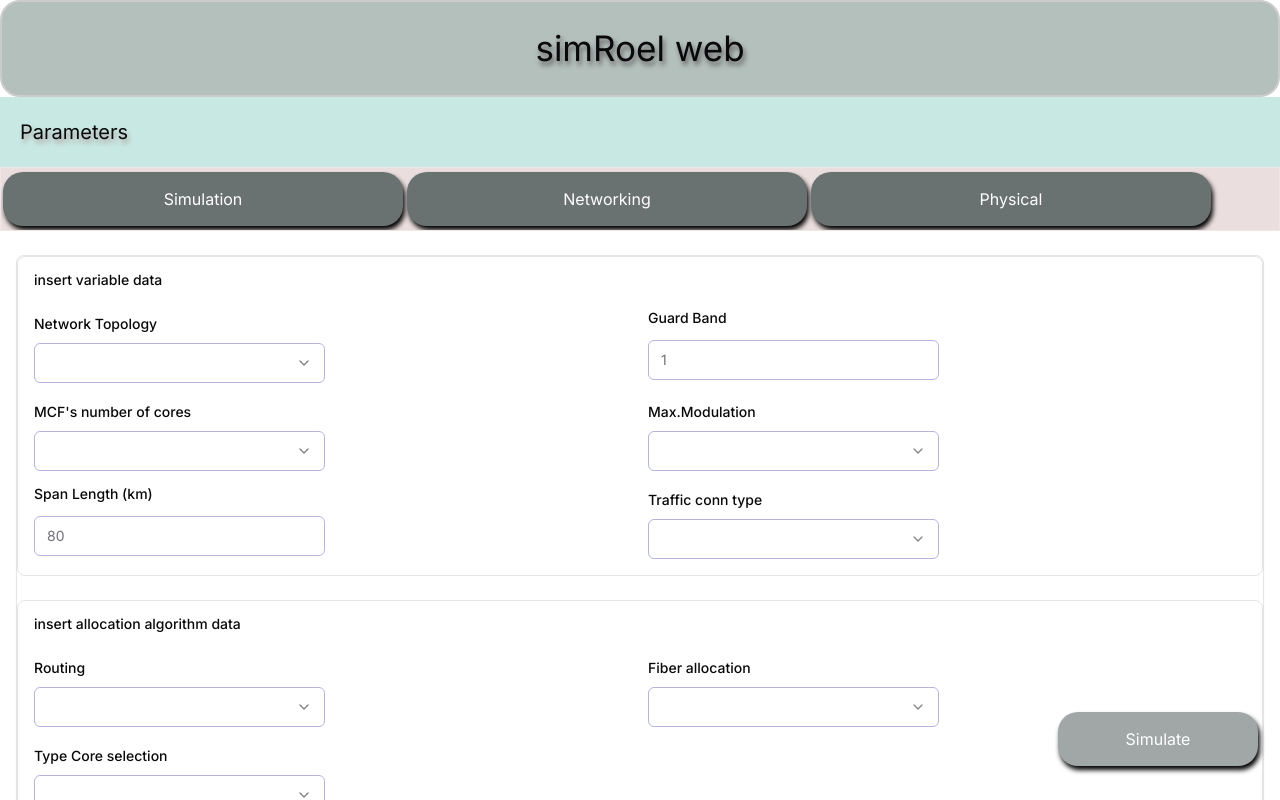
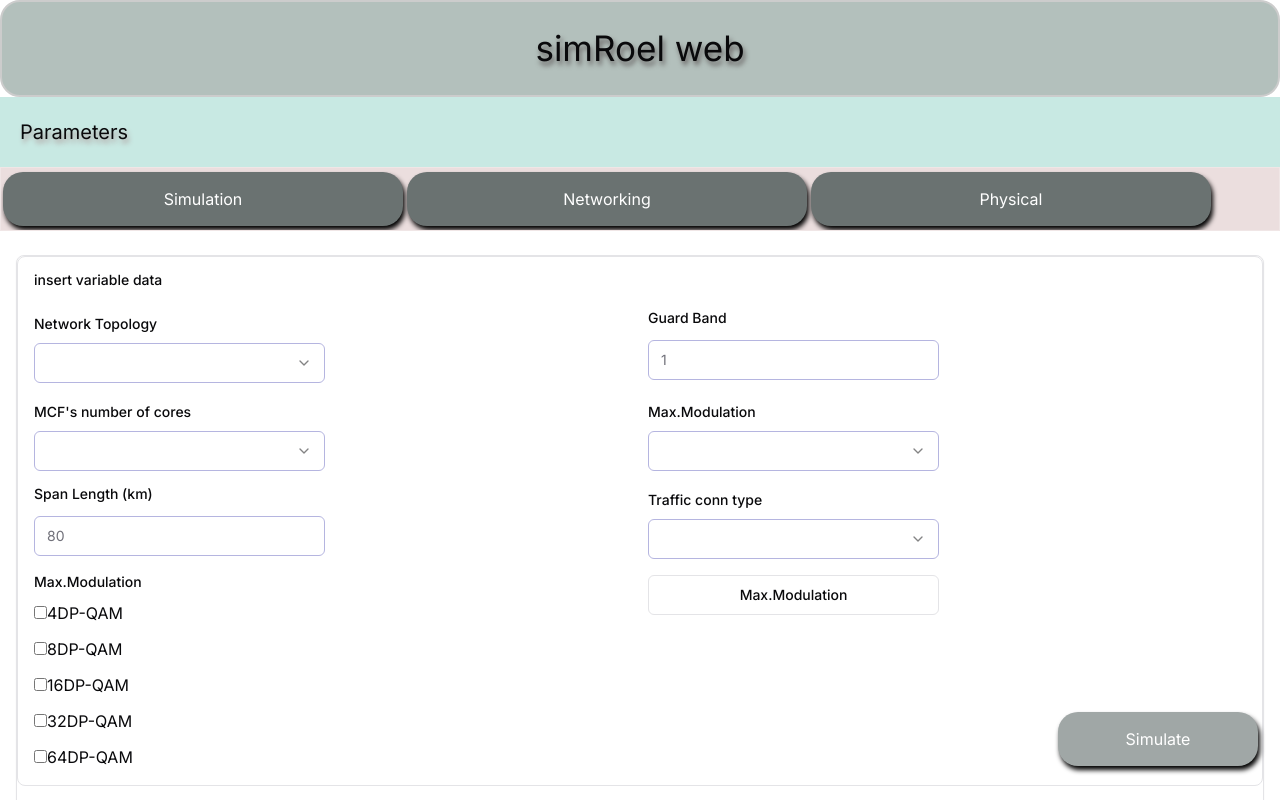
Before and after one commit to Daniloloureiro/simRoel, a Next.js app: page / in a window 1280 px wide. Both pictures are taken after a click on the button "Networking". Shown: the top 800 px of the page. Built offline with nearby package versions, Linux system fonts and the light colour scheme.

Commit message:
adicionamento do load

```diff
--- a/app/Networking.js
+++ b/app/Networking.js
@@ -1,8 +1,16 @@
 /*Pagina para parametros de camada de Rede*/
-import * as React from "react";
+import  React, { useState } from "react";
 import './parameters.css';
 import {useFormContext} from 'react-hook-form';
 import { Button } from "@/components/ui/button"
+import {
+    DropdownMenu,
+    DropdownMenuCheckboxItem,
+    DropdownMenuContent,
+    DropdownMenuLabel,
+    DropdownMenuSeparator,
+    DropdownMenuTrigger,
+  } from "@/components/ui/dropdown-menu"
 import { Textarea } from "@/components/ui/textarea"
 import {
     Card,
@@ -32,7 +40,17 @@ import {
   } from "@/components/ui/form";
 
 export default function Networking() {
-    const {register,control}= useFormContext();
+    const {register,control}= useFormContext({
+        defaultValue:{
+            Modulations:[],
+            options:[],
+        }
+    });
+    const [show4DPQAM, setShow4DPQAM] = useState(false);
+    const [show8DPQAM, setShow8DPQAM] = useState(false);
+    const [show16DPQAM, setShow16DPQAM] = useState(false);
+    const [show32DPQAM, setShow32DPQAM] = useState(false);
+    const [show64DPQAM, setShow64DPQAM] = useState(false);
     return (
         <main className="pt-6 pl-4 pr-4 pb-8">
             <Card className="sm:col-span-2" x-chunk="dashboard-05-chunk-0">
@@ -106,15 +124,15 @@ export default function Networking() {
                                 render={({field})=>(
                                 <FormItem>
                                 <Label htmlFor="Max_Modulation">Max.Modulation</Label>
-                                <Select onValueChange={field.onChange} defaultValue="Max_Modulation">
+                                <Select onValueChange={field.onChange} defaultValue="Max_Modulation" isMuti>
                                     <FormControl>
                                     <SelectTrigger className='input'>
                                         <SelectValue placeholder="Select a option" />
                                     </SelectTrigger>
                                     </FormControl>
                                     <SelectContent >
-                                    <SelectItem value="4">4 DP-QAM</SelectItem>
-                                        <SelectItem value="8">8 DP-QAM</SelectItem>
+                                    <SelectItem value="4" {...register("options")}>4 DP-QAM</SelectItem>
+                                        <SelectItem value="8"{...register("options")}>8 DP-QAM</SelectItem>
                                         <SelectItem value="16">16 DP-QAM</SelectItem>
                                         <SelectItem value="32">32 DP-QAM</SelectItem>
                                         <SelectItem value="64">64 DP-QAM</SelectItem>
@@ -149,13 +167,91 @@ export default function Networking() {
                                         <SelectItem value="48">48 Gb/s</SelectItem>
                                         <SelectItem value="120">120 Gb/s</SelectItem>
                                         <SelectItem value="240">240 Gb/s</SelectItem>
-                                        <SelectItem value="32">480 Gb/s</SelectItem>
-                                        <SelectItem value="1.2">1.2 Tb/s</SelectItem>
+                                        <SelectItem value="480">480 Gb/s</SelectItem>
+                                        <SelectItem value="1200">1200 Gb/s</SelectItem>
                                     </SelectContent>
                                 </Select>
                                 </FormItem>
                                 )}
                                 />
+                            </div>
+                        </div>
+                        <div className="grid grid-cols-2 gap-4">
+                            <div className="grid gap-3">
+                            <Label htmlFor="Max_Modulation">Max.Modulation</Label>
+                                <div>
+                                <label>
+                                    <input type="checkbox" value="4_DPQAM" {...register("Modulations")}/>
+                                    4DP-QAM
+                                </label>
+                                </div>
+                                <div>
+                                <label>
+                                    <input type="checkbox" value="8_DPQAM" {...register("Modulations")}/>
+                                    8DP-QAM
+                                </label>
+                                </div>
+                                <div>
+                                <label>
+                                    <input type="checkbox" value="16_DPQAM" {...register("Modulations")}/>
+                                    16DP-QAM
+                                </label>
+                                </div>
+                                <div>
+                                <label>
+                                    <input type="checkbox" value="32_DPQAM" {...register("Modulations")}/>
+                                    32DP-QAM
+                                </label>
+                                </div>
+                                <div>
+                                <label>
+                                    <input type="checkbox" value="64_DPQAM" {...register("Modulations")}/>
+                                    64DP-QAM
+                                </label>
+                                </div>
+                            </div>
+                            </div>
+                            <div className="grid grid-cols-2 gap-4">
+                            <div className="grid gap-3">
+                            <DropdownMenu>
+                            <DropdownMenuTrigger asChild>
+                            <Button variant="outline">Max.Modulation</Button>
+                            </DropdownMenuTrigger>
+                            <DropdownMenuContent className="w-56">
+                            <DropdownMenuLabel>Modulations</DropdownMenuLabel>
+                            <DropdownMenuSeparator />
+                            <DropdownMenuCheckboxItem value="4"{...register("options")}
+                            checked={show4DPQAM}
+                            onCheckedChange={show4DPQAM => setShow4DPQAM(show4DPQAM)}
+                            >
+                            4DP-QAM
+                            </DropdownMenuCheckboxItem>
+                            <DropdownMenuCheckboxItem value="8" {...register("options")}
+                            checked={show8DPQAM}
+                            onCheckedChange={show8DPQAM => setShow8DPQAM(show8DPQAM)}
+                            >
+                            8DP-QAM
+                            </DropdownMenuCheckboxItem>
+                            <DropdownMenuCheckboxItem
+                            checked={show16DPQAM}
+                            onCheckedChange={show16DPQAM => setShow16DPQAM(show16DPQAM)}
+                            >
+                            16DP-QAM
+                            </DropdownMenuCheckboxItem>
+                            <DropdownMenuCheckboxItem
+                            checked={show32DPQAM}
+                            onCheckedChange={show32DPQAM => setShow32DPQAM(show32DPQAM)}
+                            >
+                            32DP-QAM
+                            </DropdownMenuCheckboxItem>
+                            <DropdownMenuCheckboxItem
+                            checked={show64DPQAM}
+                            onCheckedChange={show64DPQAM => setShow64DPQAM(show64DPQAM)}
+                            >
+                            64DP-QAM
+                            </DropdownMenuCheckboxItem>
+                            </DropdownMenuContent>
+                        </DropdownMenu>
                             </div>
                         </div>
                         </div>
--- a/app/Physical.js
+++ b/app/Physical.js
@@ -47,11 +47,11 @@ export default function Physical() {
                         <div className="grid gap-3">
                                 <FormField
                                 control={control}
-                                name="Bandwidth"
+                                name="Total_Bandwidth"
                                 render={({field})=>(
                                 <FormItem>
-                                <Label htmlFor="Bandwidth">Bandwidth</Label>
-                                <Select onValueChange={field.onChange} defaultValue="Bandwidth">
+                                <Label htmlFor="Total_Bandwidth">Total Bandwidth</Label>
+                                <Select onValueChange={field.onChange} defaultValue="Total_Bandwidth">
                                     <FormControl>
                                     <SelectTrigger className='input'>
                                         <SelectValue placeholder="Select a option" />
@@ -69,7 +69,7 @@ export default function Physical() {
                             </div>
                             <div className="grid grid-cols-2 gap-4">
                             <div className="grid gap-3">
-                                <Label htmlFor="Slot size">Slot size(Ghz)</Label>
+                                <Label htmlFor="Slot size">Slot size(GHz)</Label>
                                 <Input className='input' {...register("Slot Size")}type="number" placeholder="12.5" min="12.5" />
                             </div>
                         </div>
@@ -154,8 +154,8 @@ export default function Physical() {
                                     </SelectTrigger>
                                     </FormControl>
                                     <SelectContent >
-                                    <SelectItem value="1.2">1.2cm⁻¹</SelectItem>
-                                    <SelectItem value="5.84">5.84mm⁻¹</SelectItem>
+                                    <SelectItem value="1.2">1.2 x 10⁻²m⁻¹</SelectItem>
+                                    <SelectItem value="5.84">5.84 x 10⁻³m⁻¹</SelectItem>
                                     </SelectContent>
                                 </Select>
                                 </FormItem>
--- a/package.json
+++ b/package.json
@@ -10,7 +10,7 @@
   },
   "dependencies": {
     "@hookform/resolvers": "^3.4.2",
-    "@radix-ui/react-dropdown-menu": "^2.1.0",
+    "@radix-ui/react-dropdown-menu": "^2.1.1",
     "@radix-ui/react-label": "^2.0.2",
     "@radix-ui/react-select": "^2.0.0",
     "@radix-ui/react-slot": "^1.0.2",
```
Also changed, not shown: app/Simulation.js (+26 -2 lines), 1 other file (tests, documents, lock files or other folders).
